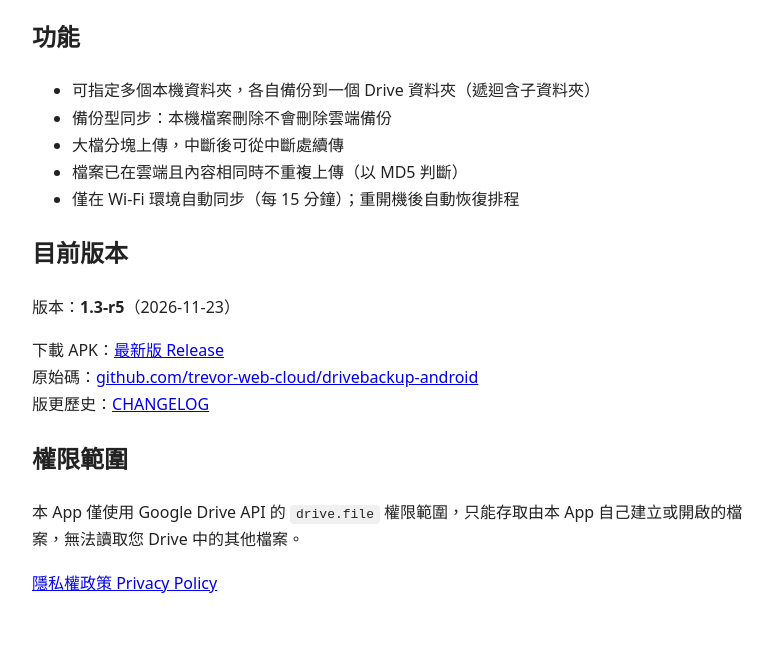
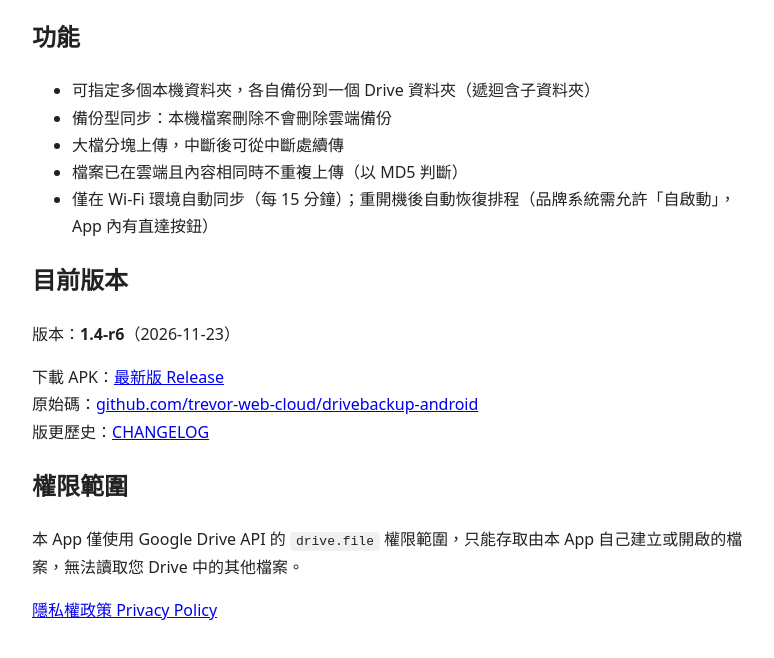
Before and after one commit to trevor-web-cloud/drivebackup, a plain HTML site: page index.html in a window 1280 px wide. Shown: the part 164-822 px from the top of the page, without its empty margins (248-1022 px from the left). Before the commit the page ends 801 px from the top, so only its background shows below. Drawn offline with Linux system fonts and the light colour scheme.

Commit message:
Homepage: version 1.4-r6

```diff
--- a/index.html
+++ b/index.html
@@ -15,10 +15,10 @@
 <li>備份型同步：本機檔案刪除不會刪除雲端備份</li>
 <li>大檔分塊上傳，中斷後可從中斷處續傳</li>
 <li>檔案已在雲端且內容相同時不重複上傳（以 MD5 判斷）</li>
-<li>僅在 Wi-Fi 環境自動同步（每 15 分鐘）；重開機後自動恢復排程</li>
+<li>僅在 Wi-Fi 環境自動同步（每 15 分鐘）；重開機後自動恢復排程（品牌系統需允許「自啟動」，App 內有直達按鈕）</li>
 </ul>
 <h2>目前版本</h2>
-<p>版本：<strong>1.3-r5</strong>（2026-11-23）</p>
+<p>版本：<strong>1.4-r6</strong>（2026-11-23）</p>
 <p>
 下載 APK：<a href="https://github.com/trevor-web-cloud/drivebackup-android/releases/latest">最新版 Release</a><br>
 原始碼：<a href="https://github.com/trevor-web-cloud/drivebackup-android">github.com/trevor-web-cloud/drivebackup-android</a><br>
```
